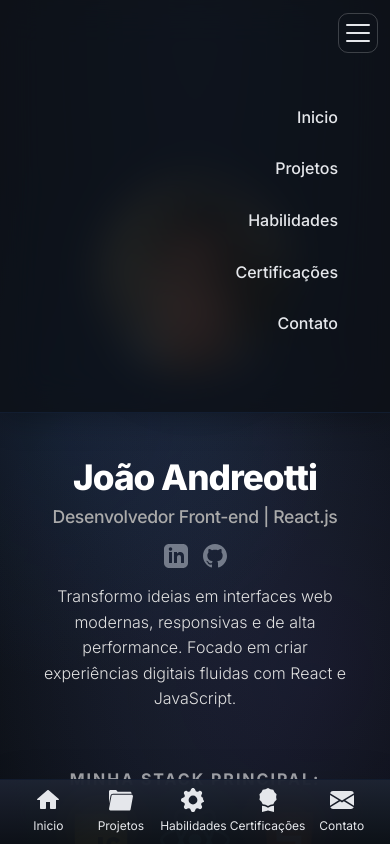
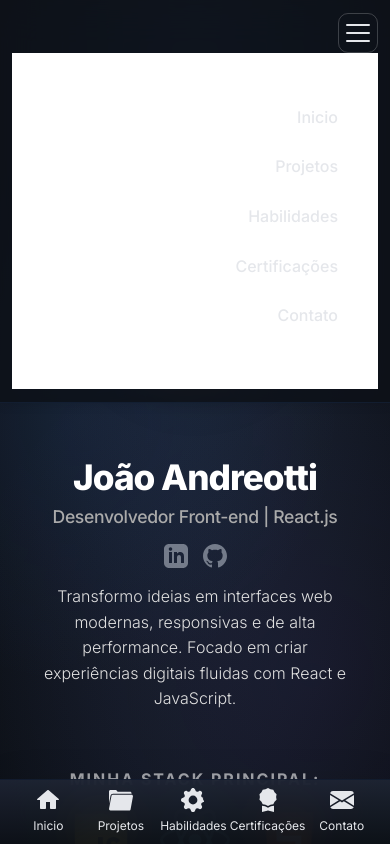
Before and after one commit to JoaoAndreotti90/meu-portfolio, a React (Vite) app: page / in a window 390 px wide. Both pictures are taken after a click on the button "Toggle navigation". Shown: the top 844 px of the page. Built offline with nearby package versions, Linux system fonts and the light colour scheme.

Commit message:
atualizado 14.12

```diff
--- a/index.html
+++ b/index.html
@@ -1,5 +1,5 @@
 <!doctype html>
-<html lang="en">
+<html lang="pt-br">
   <head>
     <meta charset="UTF-8" />
     <link rel="icon" type="image/svg+xml" href="/vite.svg" />
--- a/src/components/Header/Header.css
+++ b/src/components/Header/Header.css
@@ -4,6 +4,7 @@
   left: 0;
   width: 100%;
   z-index: 1030;
+  box-shadow: 0 2px 10px rgba(0,0,0,0.1);
 }
 
 .navbar-toggler {
@@ -13,6 +14,7 @@
   display: flex;
   align-items: center;
   justify-content: center;
+  border: none;
 }
 
 .navbar-toggler:focus {
@@ -22,8 +24,13 @@
 .navbar .nav-link {
   font-weight: 500;
   padding: 0.5rem 1rem;
-  transition: color 0.2s ease-in-out, font-weight 0.2s ease-in-out, border-color 0.2s ease-in-out;
-  border-bottom: 2px solid transparent;
+  transition: color 0.2s ease-in-out, font-weight 0.2s ease-in-out;
+  color: #333;
+}
+
+.navbar .nav-link:hover,
+.navbar .nav-link:focus {
+  color: #2563eb;
 }
 
 @media (min-width: 992px) {
@@ -41,6 +48,7 @@
   .navbar-collapse {
     width: 100%;
     padding: 1rem 1.5rem;
+    background-color: #fff;
   }
 
   .navbar-nav {
--- a/src/components/Header/Header.jsx
+++ b/src/components/Header/Header.jsx
@@ -6,15 +6,43 @@ function Header() {
 
   const handleNavCollapse = () => setIsNavCollapsed(!isNavCollapsed);
 
-  const handleScroll = (e, targetId) => {
-    e.preventDefault();
+  const easeInOutQuad = (t, b, c, d) => {
+    t /= d / 2;
+    if (t < 1) return (c / 2) * t * t + b;
+    t--;
+    return (-c / 2) * (t * (t - 2) - 1) + b;
+  };
+
+  const smoothScrollTo = (targetId) => {
+    const targetElement = document.querySelector(targetId);
+    if (!targetElement) return;
 
     setIsNavCollapsed(true);
 
-    const element = document.querySelector(targetId);
-    if (element) {
-      element.scrollIntoView({ behavior: 'smooth', block: 'start' });
-    }
+    const targetPosition = targetElement.getBoundingClientRect().top + window.scrollY;
+    const startPosition = window.scrollY;
+    const distance = targetPosition - startPosition;
+    const duration = 800;
+    let start = null;
+
+    const animation = (currentTime) => {
+      if (start === null) start = currentTime;
+      const timeElapsed = currentTime - start;
+      const run = easeInOutQuad(timeElapsed, startPosition, distance, duration);
+
+      window.scrollTo(0, run);
+
+      if (timeElapsed < duration) {
+        requestAnimationFrame(animation);
+      }
+    };
+
+    requestAnimationFrame(animation);
+  };
+
+  const handleClick = (e, targetId) => {
+    e.preventDefault();
+    smoothScrollTo(targetId);
   };
 
   return (
@@ -37,31 +65,31 @@ function Header() {
           <ul className="navbar-nav mb-2 mb-lg-0 text-end text-md-center">
 
             <li className="nav-item">
-              <a className="nav-link" href="#home" onClick={(e) => handleScroll(e, '#home')}>
+              <a className="nav-link" href="#home" onClick={(e) => handleClick(e, '#home')}>
                 Inicio
               </a>
             </li>
 
             <li className="nav-item">
-              <a className="nav-link" href="#projetos" onClick={(e) => handleScroll(e, '#projetos')}>
+              <a className="nav-link" href="#projetos" onClick={(e) => handleClick(e, '#projetos')}>
                 Projetos
               </a>
             </li>
 
             <li className="nav-item">
-              <a className="nav-link" href="#habilidades" onClick={(e) => handleScroll(e, '#habilidades')}>
+              <a className="nav-link" href="#habilidades" onClick={(e) => handleClick(e, '#habilidades')}>
                 Habilidades
               </a>
             </li>
 
             <li className="nav-item">
-              <a className="nav-link" href="#certificacoes" onClick={(e) => handleScroll(e, '#certificacoes')}>
+              <a className="nav-link" href="#certificacoes" onClick={(e) => handleClick(e, '#certificacoes')}>
                 Certificações
               </a>
             </li>
 
             <li className="nav-item">
-              <a className="nav-link" href="#contato" onClick={(e) => handleScroll(e, '#contato')}>
+              <a className="nav-link" href="#contato" onClick={(e) => handleClick(e, '#contato')}>
                 Contato
               </a>
             </li>
--- a/src/index.css
+++ b/src/index.css
@@ -1,37 +1,27 @@
 @import url('https://fonts.googleapis.com/css2?family=Fira+Code:wght@500&family=Inter:wght@300;400;500;600;700;800&display=swap');
-
-html {
-  scroll-behavior: smooth;
-}
 
 :root {
   --cor-fundo-inicio: #0D1117;
   --cor-fundo-fim: #1A1F2E;
   --cor-fundo-card: #1E2433;
   --cor-fundo-input: #242B3D;
-
   --cor-texto-principal: #FFFFFF;
   --cor-texto-secundario: #E5E7EB;
   --cor-subtitulo-global: #9CA3AF;
-
   --cor-destaque: #3B82F6;
   --cor-destaque-hover: #60A5FA;
-
   --cor-borda-suave: #242B3D;
   --sombra-leve: rgba(0, 0, 0, 0.3);
   --sombra-media: rgba(59, 130, 246, 0.15);
   --sombra-forte: rgba(59, 130, 246, 0.25);
-
   --cor-gradiente-inicio: #3B82F6;
   --cor-gradiente-fim: #8B5CF6;
   --cor-botao-texto-global: #FFFFFF;
-
   --cor-botao-secundario-borda: var(--cor-destaque);
   --cor-botao-secundario-texto: var(--cor-destaque);
   --cor-botao-secundario-hover-bg: rgba(59, 130, 246, 0.1);
   --cor-botao-secundario-texto-hover: var(--cor-destaque-hover);
   --cor-botao-secundario-borda-hover: var(--cor-destaque-hover);
-
   --cor-input-borda: var(--cor-borda-suave);
   --cor-input-focus-borda: var(--cor-destaque);
   --cor-input-focus-sombra: rgba(59, 130, 246, 0.3);
@@ -41,7 +31,6 @@ html {
   --cor-feedback-success-fundo: rgba(52, 211, 153, 0.1);
   --cor-feedback-error-texto: #F87171;
   --cor-feedback-error-fundo: rgba(248, 113, 113, 0.1);
-
   --fonte-principal: 'Inter', system-ui, sans-serif;
   --fonte-codigo: 'Fira Code', monospace;
   --fonte-botao-global: 1.05rem;
@@ -55,13 +44,13 @@ html {
   box-sizing: border-box;
 }
 
+
 html, body {
   margin: 0;
   padding: 0;
   height: 100%;
   -webkit-font-smoothing: antialiased;
   -moz-osx-font-smoothing: grayscale;
-  scroll-behavior: smooth;
 }
 
 body {
@@ -94,13 +83,20 @@ h1, h2, h3, h4, h5, h6 {
   font-weight: 700;
   letter-spacing: -0.02em;
 }
-p { color: var(--cor-texto-secundario); }
+
+p {
+  color: var(--cor-texto-secundario);
+}
+
 a {
   color: var(--cor-destaque);
   text-decoration: none;
   transition: color 0.3s ease;
 }
-a:hover { color: var(--cor-destaque-hover); }
+
+a:hover {
+  color: var(--cor-destaque-hover);
+}
 
 .navbar {
   background-color: rgba(13, 17, 23, 0.85) !important;
```
